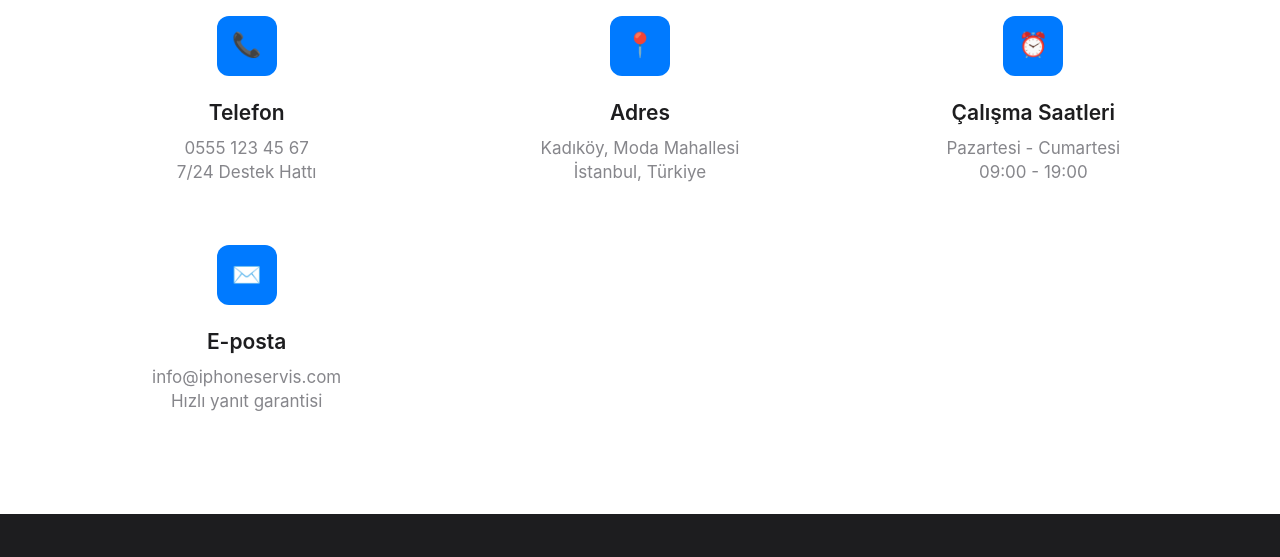
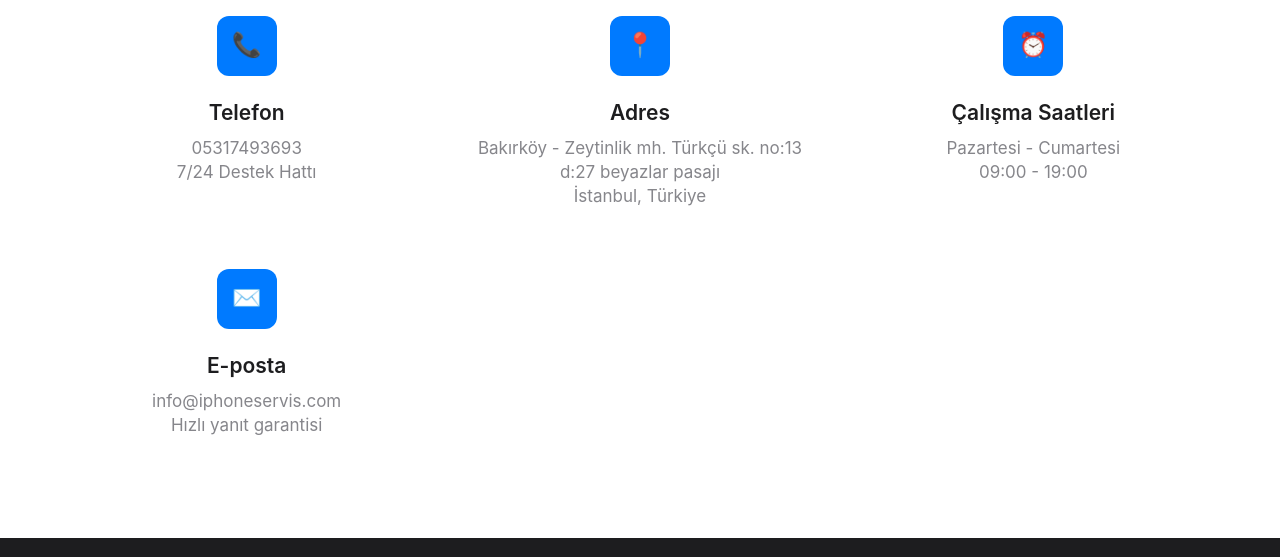
Before and after one commit to cemergunnn/website, a website: page index.html in a window 1280 px wide. Shown: the part 3180-3737 px from the top of the page. Drawn offline with Linux system fonts and the light colour scheme.

Commit message:
Update index.html

```diff
--- a/index.html
+++ b/index.html
@@ -651,13 +651,13 @@
                     <div class="contact-item">
                         <div class="contact-icon">📞</div>
                         <h3>Telefon</h3>
-                        <p>0555 123 45 67<br>7/24 Destek Hattı</p>
+                        <p>05317493693<br>7/24 Destek Hattı</p>
                     </div>
 
                     <div class="contact-item">
                         <div class="contact-icon">📍</div>
                         <h3>Adres</h3>
-                        <p>Kadıköy, Moda Mahallesi<br>İstanbul, Türkiye</p>
+                        <p>Bakırköy - Zeytinlik mh. Türkçü sk. no:13 d:27 beyazlar pasajı<br>İstanbul, Türkiye</p>
                     </div>
 
                     <div class="contact-item">
@@ -688,7 +688,7 @@
         </div>
     </footer>
 
-    <a href="tel:+905551234567" class="fab">📞</a>
+    <a href="tel:+905317493693" class="fab">📞</a>
 
     <script>
         // Smooth scrolling
```
